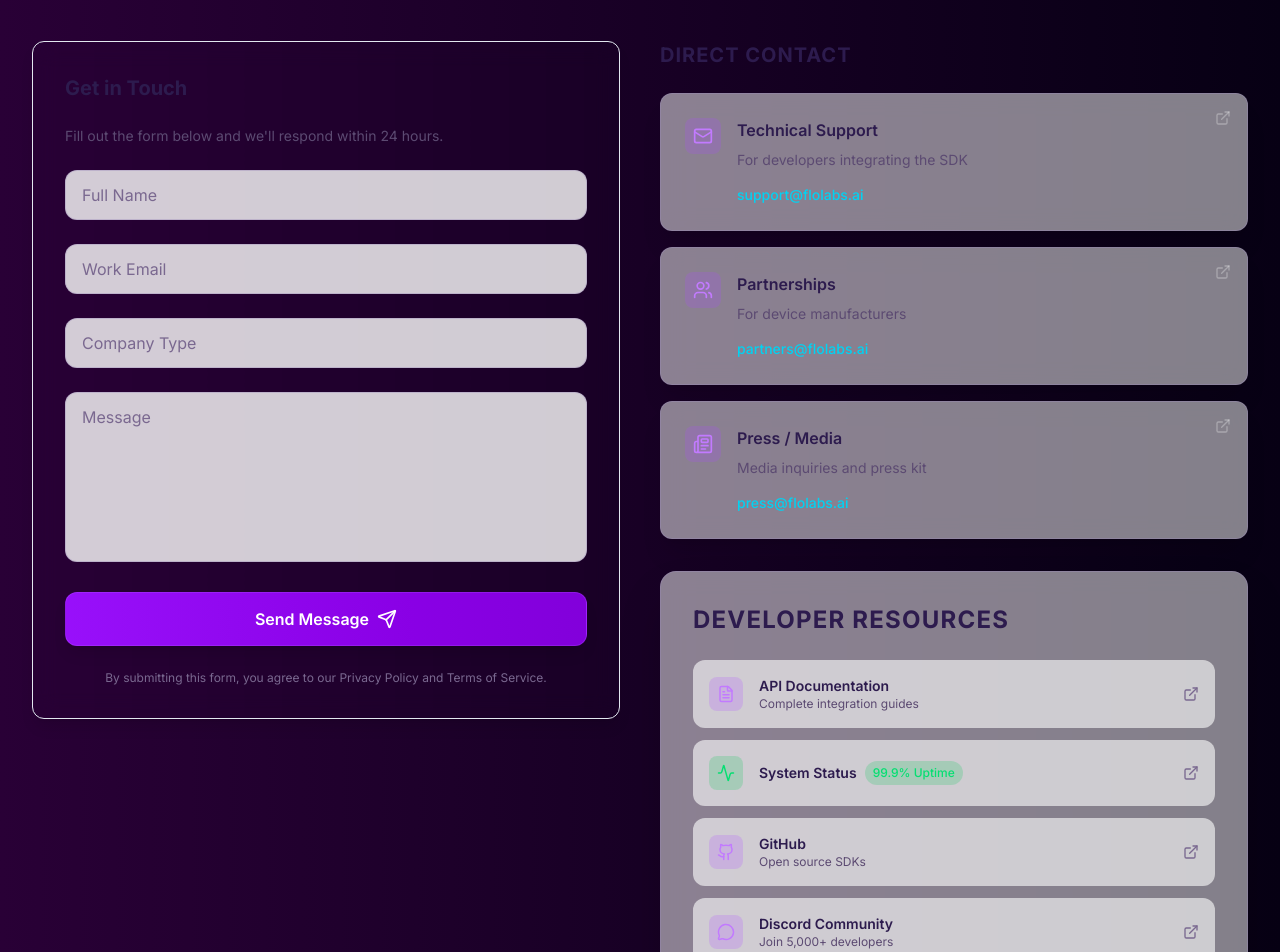
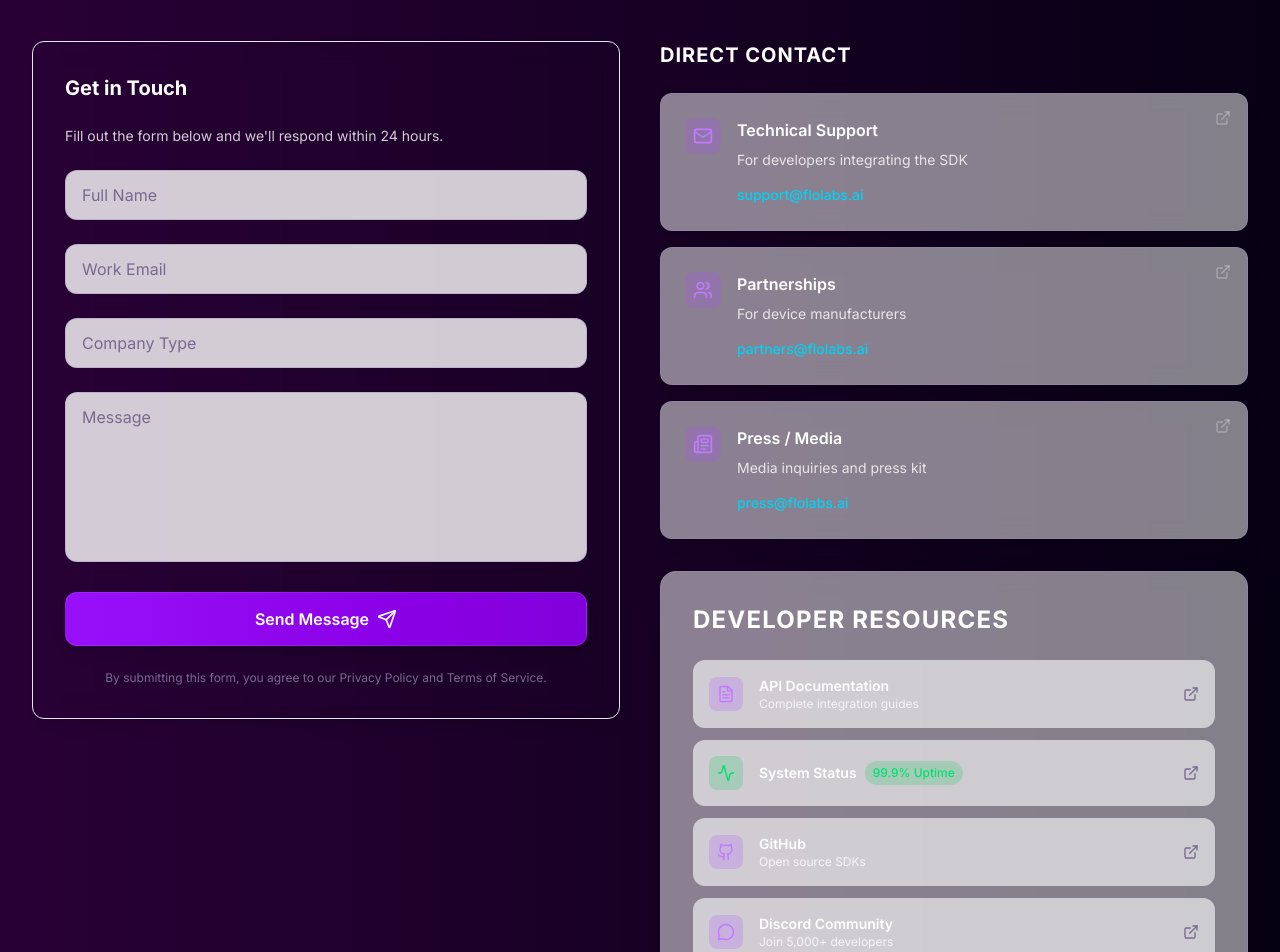
Before and after one commit to FlolabsInnovationsGroup/FloBrain, a Next.js app in the folder flobrain-website/: page /contact in a window 1280 px wide. Shown: the part 300-1252 px from the top of the page. Built offline with nearby package versions, Linux system fonts and the light colour scheme; no server answers.

Commit message:
fixing some UI details

```diff
--- a/flobrain-website/src/app/contact/page.tsx
+++ b/flobrain-website/src/app/contact/page.tsx
@@ -50,10 +50,10 @@ export default function Contact() {
       {/* Hero Section */}
       <section className="relative z-10 pt-16 pb-12">
         <div className="max-w-7xl mx-auto px-4 sm:px-6 lg:px-8">
-          <h1 className="fb-contact-hero-title text-4xl md:text-5xl font-bold mb-4 leading-tight dark:text-[#2D1B4E]">
+          <h1 className="fb-contact-hero-title text-4xl md:text-5xl font-bold mb-4 leading-tight text-[#2D1B4E] dark:text-white">
             Scale Your AI Intelligence
           </h1>
-          <p className="fb-contact-hero-body text-base md:text-lg max-w-2xl leading-relaxed dark:text-[#5C4A72]">
+          <p className="fb-contact-hero-body text-base md:text-lg max-w-2xl leading-relaxed text-[#5C4A72] dark:text-white/80">
             Connect with our engineering team to integrate FloLabs Brain into your workflow, or
             reach out to sales for enterprise solutions and partnerships.
           </p>
@@ -67,8 +67,8 @@ export default function Contact() {
             {/* Left Column - Contact Form */}
             <div className="space-y-8">
               <div className="fb-contact-form-card backdrop-blur-md rounded-xl p-8 shadow-lg border">
-                <h2 className="text-xl font-bold text-white mb-6 dark:text-[#2D1B4E]">Get in Touch</h2>
-                <p className="text-white/80 text-sm mb-6 dark:text-[#5C4A72]">
+                <h2 className="text-xl font-bold text-[#2D1B4E] mb-6 dark:text-white">Get in Touch</h2>
+                <p className="text-[#5C4A72] text-sm mb-6 dark:text-white/80">
                   Fill out the form below and we&apos;ll respond within 24 hours.
                 </p>
 
@@ -150,13 +150,13 @@ export default function Contact() {
             <div className="space-y-8">
               {/* Direct Contact */}
               <div>
-                <h3 className="fb-contact-section-label text-xl font-bold mb-6 uppercase tracking-wider dark:text-[#2D1B4E]">
+                <h3 className="fb-contact-section-label text-xl font-bold mb-6 uppercase tracking-wider !text-[#2D1B4E] dark:!text-white">
                   Direct Contact
                 </h3>
                 <div className="space-y-4">
                   {/* Technical Support */}
                   <div className="fb-contact-side-card relative backdrop-blur-md border rounded-xl p-6 shadow-xl group transition-all duration-200 hover:bg-white/10 dark:bg-white/50 dark:border-[#9B8AB8]/40">
-                    <div className="absolute top-4 right-4 text-white/30 group-hover:text-white/50 transition-colors">
+                    <div className="absolute top-4 right-4 text-[#7A6890]/50 group-hover:text-[#5C4A72] transition-colors dark:text-white/30 dark:group-hover:text-white/50">
                       <ExternalLink size={16} />
                     </div>
                     <div className="flex items-start gap-4">
@@ -164,8 +164,10 @@ export default function Contact() {
                         <Mail className="text-purple-400" size={20} />
                       </div>
                       <div className="flex-1">
-                        <h4 className="font-semibold text-[#2D1B4E] mb-2">Technical Support</h4>
-                        <p className="text-[#5C4A72] text-sm mb-3">
+                        <h4 className="font-semibold !text-[#2D1B4E] dark:!text-white mb-2">
+                          Technical Support
+                        </h4>
+                        <p className="!text-[#5C4A72] dark:!text-white/80 text-sm mb-3">
                           For developers integrating the SDK
                         </p>
                         <a
@@ -180,7 +182,7 @@ export default function Contact() {
 
                   {/* Partnerships */}
                   <div className="fb-contact-side-card relative backdrop-blur-md border rounded-xl p-6 shadow-xl group transition-all duration-200 hover:bg-white/10 dark:bg-white/50 dark:border-[#9B8AB8]/40">
-                    <div className="absolute top-4 right-4 text-white/30 group-hover:text-white/50 transition-colors">
+                    <div className="absolute top-4 right-4 text-[#7A6890]/50 group-hover:text-[#5C4A72] transition-colors dark:text-white/30 dark:group-hover:text-white/50">
                       <ExternalLink size={16} />
                     </div>
                     <div className="flex items-start gap-4">
@@ -188,8 +190,12 @@ export default function Contact() {
                         <Users className="text-purple-400" size={20} />
                       </div>
                       <div className="flex-1">
-                        <h4 className="font-semibold text-[#2D1B4E] mb-2">Partnerships</h4>
-                        <p className="text-[#5C4A72] text-sm mb-3">For device manufacturers</p>
+                        <h4 className="font-semibold !text-[#2D1B4E] dark:!text-white mb-2">
+                          Partnerships
+                        </h4>
+                        <p className="!text-[#5C4A72] dark:!text-white/80 text-sm mb-3">
+                          For device manufacturers
+                        </p>
                         <a
                           href="mailto:partners@flolabs.ai"
                           className="text-cyan-400 hover:text-cyan-300 text-sm font-medium transition-colors"
@@ -202,7 +208,7 @@ export default function Contact() {
 
                   {/* Press / Media */}
                   <div className="fb-contact-side-card relative backdrop-blur-md border rounded-xl p-6 shadow-xl group transition-all duration-200 hover:bg-white/10 dark:bg-white/50 dark:border-[#9B8AB8]/40">
-                    <div className="absolute top-4 right-4 text-white/30 group-hover:text-white/50 transition-colors">
+                    <div className="absolute top-4 right-4 text-[#7A6890]/50 group-hover:text-[#5C4A72] transition-colors dark:text-white/30 dark:group-hover:text-white/50">
                       <ExternalLink size={16} />
                     </div>
                     <div className="flex items-start gap-4">
@@ -210,8 +216,12 @@ export default function Contact() {
                         <Newspaper className="text-purple-400" size={20} />
                       </div>
                       <div className="flex-1">
-                        <h4 className="font-semibold text-[#2D1B4E] mb-2">Press / Media</h4>
-                        <p className="text-[#5C4A72] text-sm mb-3">Media inquiries and press kit</p>
+                        <h4 className="font-semibold !text-[#2D1B4E] dark:!text-white mb-2">
+                          Press / Media
+                        </h4>
+                        <p className="!text-[#5C4A72] dark:!text-white/80 text-sm mb-3">
+                          Media inquiries and press kit
+                        </p>
                         <a
                           href="mailto:press@flolabs.ai"
                           className="text-cyan-400 hover:text-cyan-300 text-sm font-medium transition-colors"
@@ -226,7 +236,7 @@ export default function Contact() {
 
               {/* Developer Resources */}
               <div className="fb-contact-side-card backdrop-blur-md border rounded-2xl p-8 shadow-2xl dark:bg-white/50 dark:border-[#9B8AB8]/40">
-                <h3 className="text-2xl font-bold text-[#2D1B4E] mb-6 uppercase tracking-wider">
+                <h3 className="text-2xl font-bold !text-[#2D1B4E] dark:!text-white mb-6 uppercase tracking-wider">
                   Developer Resources
                 </h3>
 
@@ -238,8 +248,12 @@ export default function Contact() {
                         <FileText className="text-purple-400" size={18} />
                       </div>
                       <div>
-                        <h4 className="font-semibold text-[#2D1B4E] text-sm">API Documentation</h4>
-                        <p className="text-[#5C4A72] text-xs">Complete integration guides</p>
+                        <h4 className="font-semibold !text-[#2D1B4E] dark:!text-white text-sm">
+                          API Documentation
+                        </h4>
+                        <p className="!text-[#5C4A72] dark:!text-white/80 text-xs">
+                          Complete integration guides
+                        </p>
                       </div>
                     </div>
                     <ExternalLink
@@ -255,7 +269,9 @@ export default function Contact() {
                         <Activity className="text-green-400" size={18} />
                       </div>
                       <div className="flex items-center gap-2">
-                        <h4 className="font-semibold text-[#2D1B4E] text-sm">System Status</h4>
+                        <h4 className="font-semibold !text-[#2D1B4E] dark:!text-white text-sm">
+                          System Status
+                        </h4>
                         <span className="bg-green-500/20 text-green-400 text-xs px-2 py-1 rounded-full font-medium">
                           99.9% Uptime
                         </span>
@@ -274,8 +290,10 @@ export default function Contact() {
                         <Github className="text-purple-400" size={18} />
                       </div>
                       <div>
-                        <h4 className="font-semibold text-[#2D1B4E] text-sm">GitHub</h4>
-                        <p className="text-[#5C4A72] text-xs">Open source SDKs</p>
+                        <h4 className="font-semibold !text-[#2D1B4E] dark:!text-white text-sm">
+                          GitHub
+                        </h4>
+                        <p className="!text-[#5C4A72] dark:!text-white/80 text-xs">Open source SDKs</p>
                       </div>
                     </div>
                     <ExternalLink
@@ -291,8 +309,12 @@ export default function Contact() {
                         <MessageCircle className="text-purple-400" size={18} />
                       </div>
                       <div>
-                        <h4 className="font-semibold text-[#2D1B4E] text-sm">Discord Community</h4>
-                        <p className="text-[#5C4A72] text-xs">Join 5,000+ developers</p>
+                        <h4 className="font-semibold !text-[#2D1B4E] dark:!text-white text-sm">
+                          Discord Community
+                        </h4>
+                        <p className="!text-[#5C4A72] dark:!text-white/80 text-xs">
+                          Join 5,000+ developers
+                        </p>
                       </div>
                     </div>
                     <ExternalLink
--- a/flobrain-website/src/app/globals.css
+++ b/flobrain-website/src/app/globals.css
@@ -74,7 +74,7 @@
 
   --fb-contact-hero-title: #ffffff;
   --fb-contact-hero-body: rgba(255, 255, 255, 0.88);
-  --fb-contact-section-label: rgba(255, 255, 255, 0.72);
+  --fb-contact-section-label: #2d1b4e;
   --fb-contact-form-bg: rgba(255, 255, 255, 0.42);
   --fb-contact-card-bg: rgba(255, 255, 255, 0.38);
   --fb-contact-border: rgba(255, 255, 255, 0.35);
@@ -504,11 +504,11 @@ body {
 
 .light .fb-contact-side-card h3,
 .light .fb-contact-side-card h4 {
-  color: #ffffff;
+  color: #2d1b4e;
 }
 
 .light .fb-contact-side-card p {
-  color: rgba(255, 255, 255, 0.82);
+  color: #5c4a72;
 }
 
 .light .fb-contact-side-card a {
```
